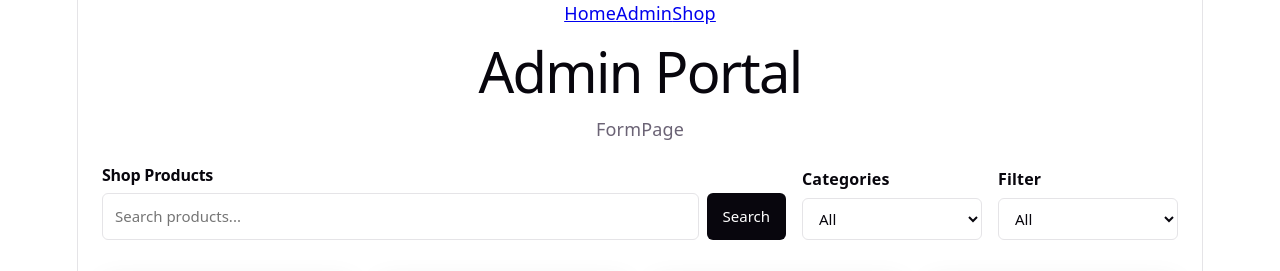
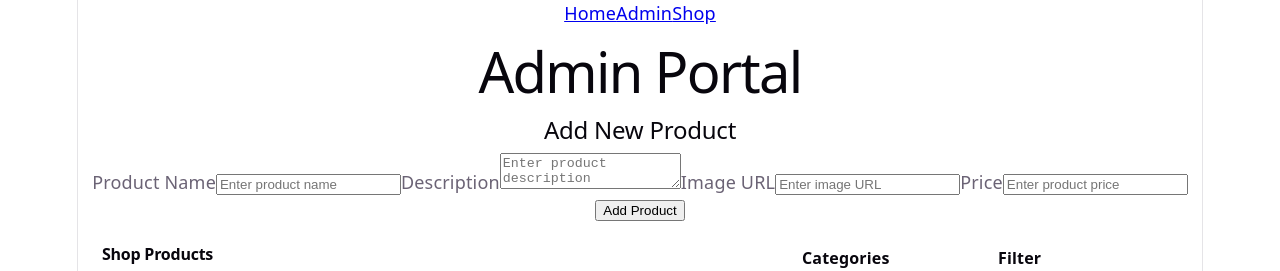
Before and after one commit to antoniocallie97-web/REACT-PERSONAL-PROJECTS-SHOWCASE-APP, a React (Vite) app: page /Admin in a window 1280 px wide. Shown: the top 271 px of the page. Built offline with nearby package versions, Linux system fonts and the light colour scheme; data requests are answered from the project's data file.

Commit message:
I added the form

```diff
--- a/src/components/FormPage.jsx
+++ b/src/components/FormPage.jsx
@@ -1,7 +1,86 @@
-function FormPage() {
+import React, { useState } from 'react'
+
+function Forms() {
+  const [productName, setProductName] = useState('')
+  const [description, setDescription] = useState('')
+  const [imageUrl, setImageUrl] = useState('')
+  const [price, setPrice] = useState('')
+
+  const handleSubmit = (e) => {
+    e.preventDefault()
+
+    const newProduct = {
+      productName,
+      description,
+      imageUrl,
+      price: Number(price)
+    }
+
+    fetch("http://localhost:3001/products", {
+      method: 'POST',
+      headers: { 'Content-Type': 'application/json' },
+      body: JSON.stringify(newProduct)
+    }).then(() => {
+      console.log("Product added successfully")
+      setProductName('')
+      setDescription('')
+      setImageUrl('')
+      setPrice('')
+
+    })
+  }
+
   return (
-    <div>FormPage</div>
-  );
+      <div className="forms">
+        <h2>Add New Product</h2>
+        <form onSubmit={handleSubmit}>
+          <label>Product Name</label>
+          <input
+            type="text"
+            placeholder="Enter product name"
+            required
+            value={productName}
+            onChange={(e) => setProductName(e.target.value)}
+          />
+
+          <label>Description</label>
+          <textarea
+            placeholder="Enter product description"
+            required
+            value= {description}
+            onChange={(e) => setDescription(e.target.value)}
+            >
+
+          </textarea>
+
+          <label>Image URL</label>
+          <input
+            type="url"
+            placeholder="Enter image URL"
+            required
+            value={imageUrl}
+            onChange={(e) => setImageUrl(e.target.value)}
+
+          />
+
+          <label>Price</label>
+          <input
+            type="number"
+            step={0.01}
+            placeholder="Enter product price"
+            required
+            value={price}
+            onChange={(e) => setPrice(e.target.value)}
+          />
+          <button type="submit">Add Product</button>
+
+          {/* <p>{ productName}</p>
+          <p>{ description}</p>
+          <p>{ imageUrl}</p>
+          <p>{ price}</p> */}
+        </form>
+      </div>
+  )
 }
 
-export default FormPage;
+export default Forms
```
